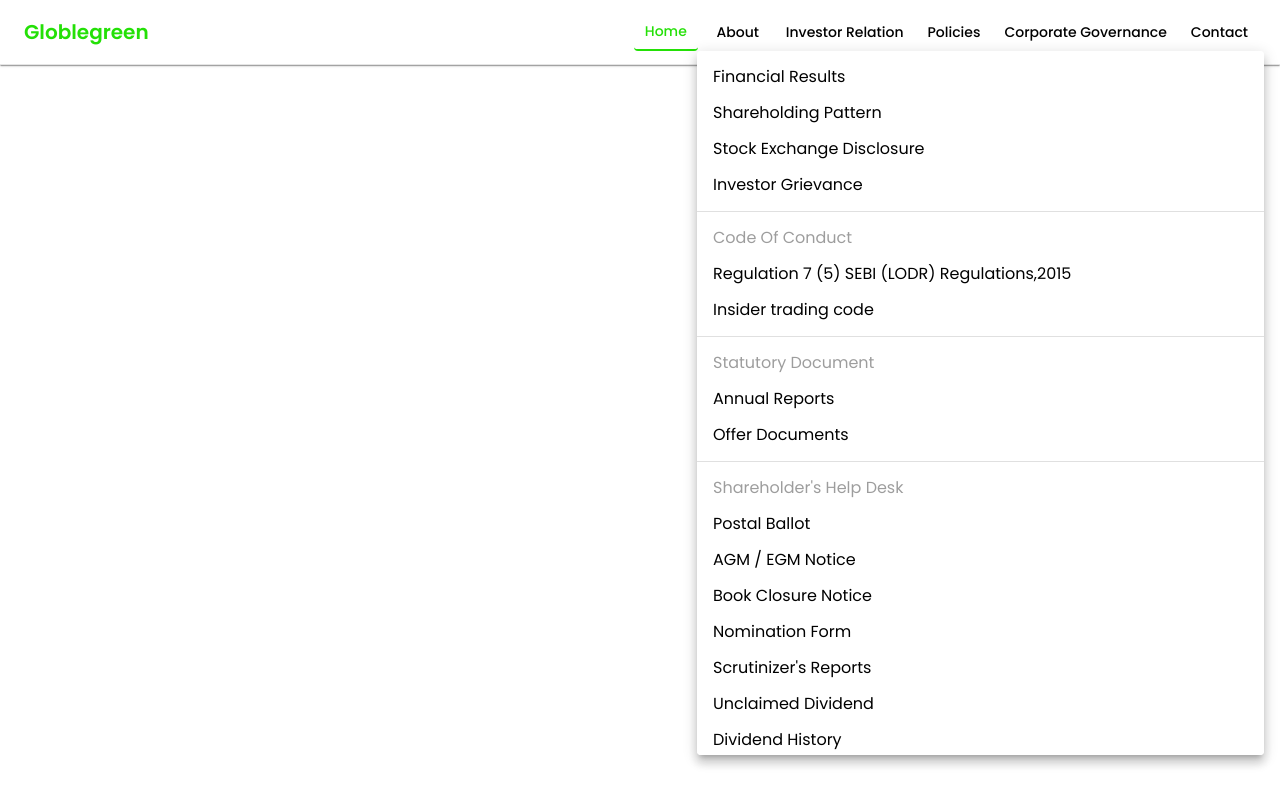
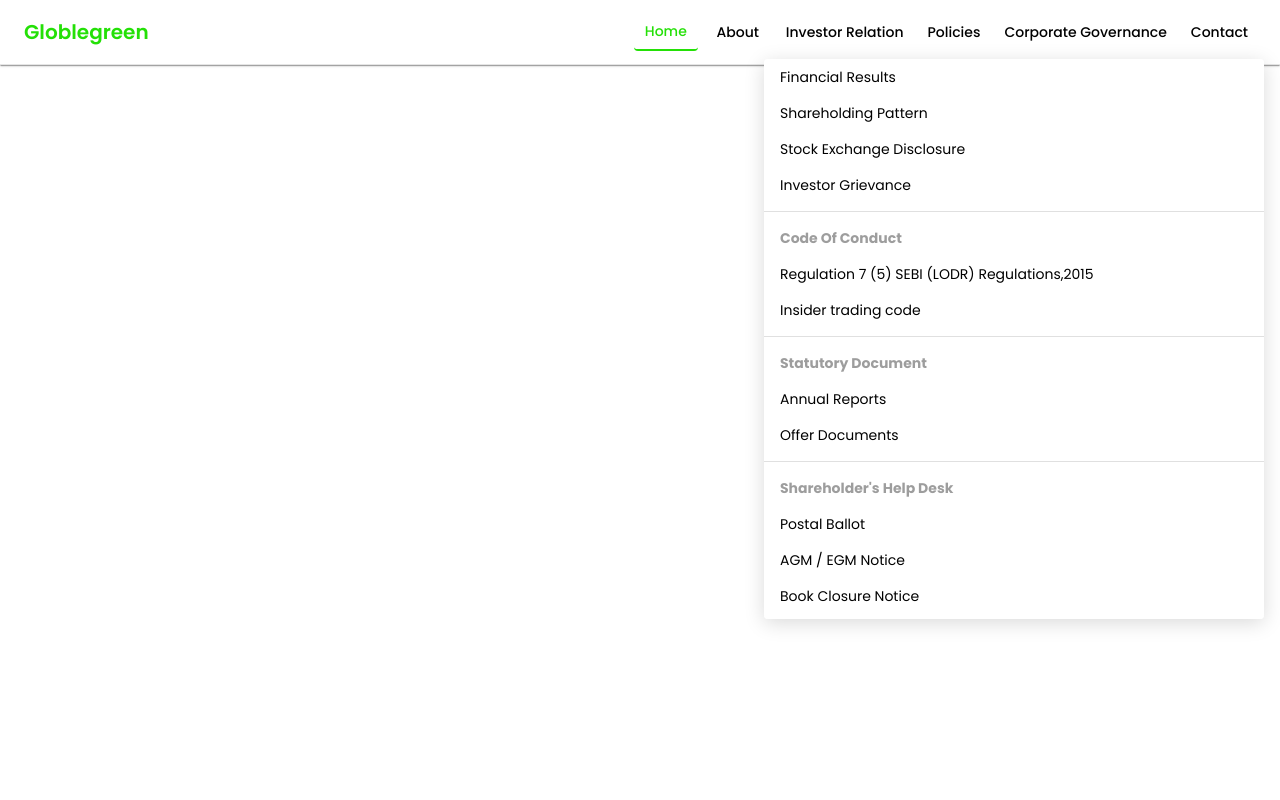
Before and after one commit to sumit021196/green, a React (Create React App) app: page / in a window 1280 px wide. Both pictures are taken after a click on the button "Investor Relation". Built offline with nearby package versions, Linux system fonts and the light colour scheme.

Commit message:
hover dropdown

```diff
--- a/src/components/Navbar.js
+++ b/src/components/Navbar.js
@@ -168,8 +168,40 @@ function Navbar() {
             <Button component={NavLink} to="/about" color="inherit" sx={{
               '&.active': { color: 'primary.main', borderBottom: '2px solid', borderColor: 'primary.main' }
             }}>About</Button>
-            <Button color="inherit" onClick={openInvestorMenu}>Investor Relation</Button>
-            <Menu anchorEl={investorAnchorEl} open={Boolean(investorAnchorEl)} onClose={closeInvestorMenu}>
+            <Button
+              color="inherit"
+              onClick={openInvestorMenu}
+              onMouseEnter={openInvestorMenu}
+              sx={{
+                '&.active': { color: 'primary.main', borderBottom: '2px solid', borderColor: 'primary.main' },
+                '&:hover': { color: 'primary.main' }
+              }}
+            >
+              Investor Relation
+            </Button>
+            <Menu
+              anchorEl={investorAnchorEl}
+              open={Boolean(investorAnchorEl)}
+              onClose={closeInvestorMenu}
+              MenuListProps={{
+                onMouseLeave: closeInvestorMenu,
+                sx: {
+                  py: 0,
+                  '& .MuiList-padding': { py: 0 },
+                  '& .MuiMenuItem-root': { minHeight: '36px', fontSize: '0.875rem' },
+                  '& .MuiDivider-root': { my: '4px' },
+                  '& .Mui-disabled': { opacity: 1, color: 'text.primary', fontWeight: 'bold', fontSize: '0.875rem' }
+                }
+              }}
+              PaperProps={{
+                style: {
+                  maxHeight: '70vh',
+                  overflow: 'auto',
+                  marginTop: '8px',
+                  boxShadow: '0 4px 20px rgba(0,0,0,0.15)'
+                }
+              }}
+            >
               <MenuItem component={NavLink} to="/investor" onClick={closeInvestorMenu} sx={{ '&.active': { color: 'primary.main' }}}>Financial Results</MenuItem>
               <MenuItem component={NavLink} to="/investor/shareholding" onClick={closeInvestorMenu} sx={{ '&.active': { color: 'primary.main' }}}>Shareholding Pattern</MenuItem>
               <MenuItem component={NavLink} to="/investor/disclosure" onClick={closeInvestorMenu} sx={{ '&.active': { color: 'primary.main' }}}>Stock Exchange Disclosure</MenuItem>
```
